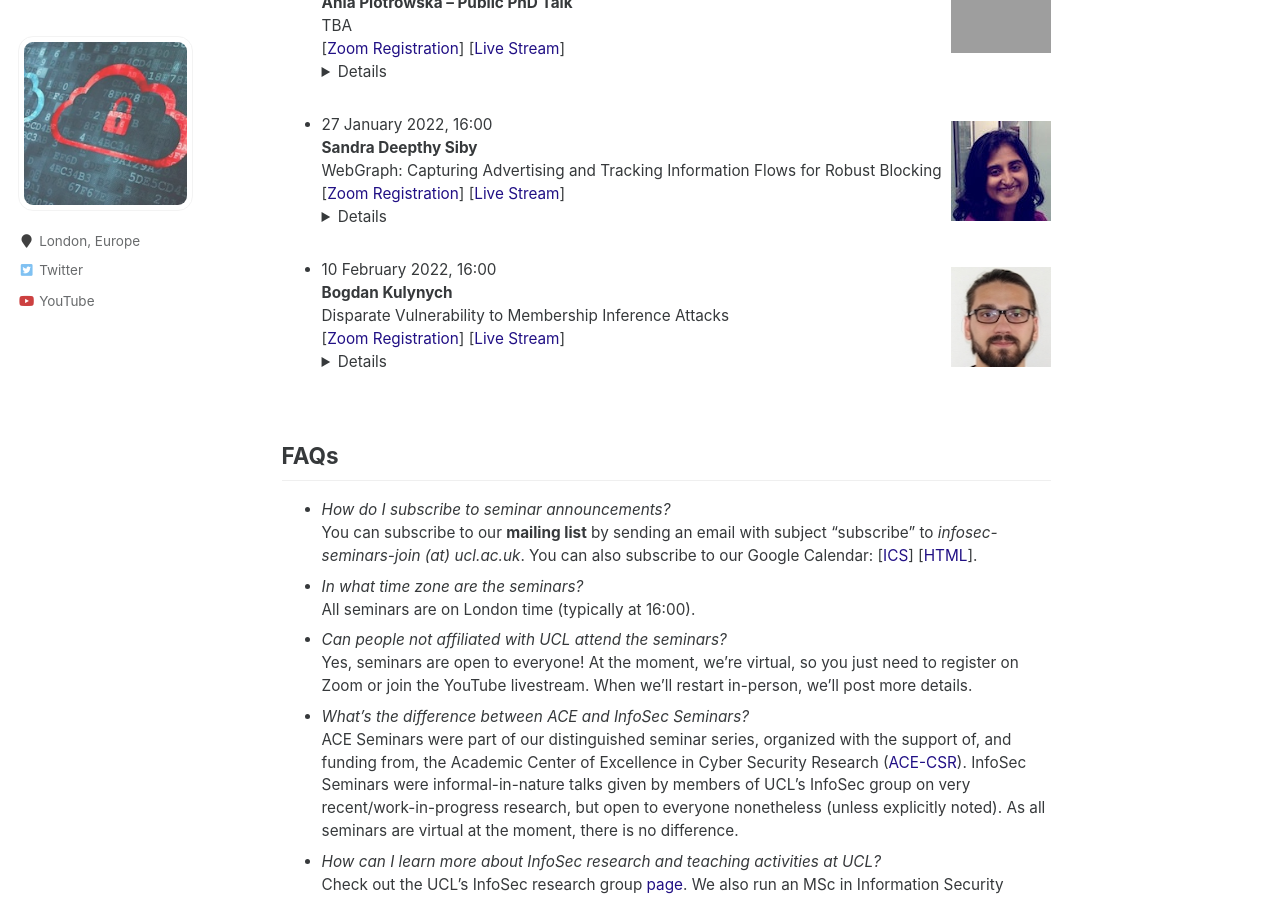
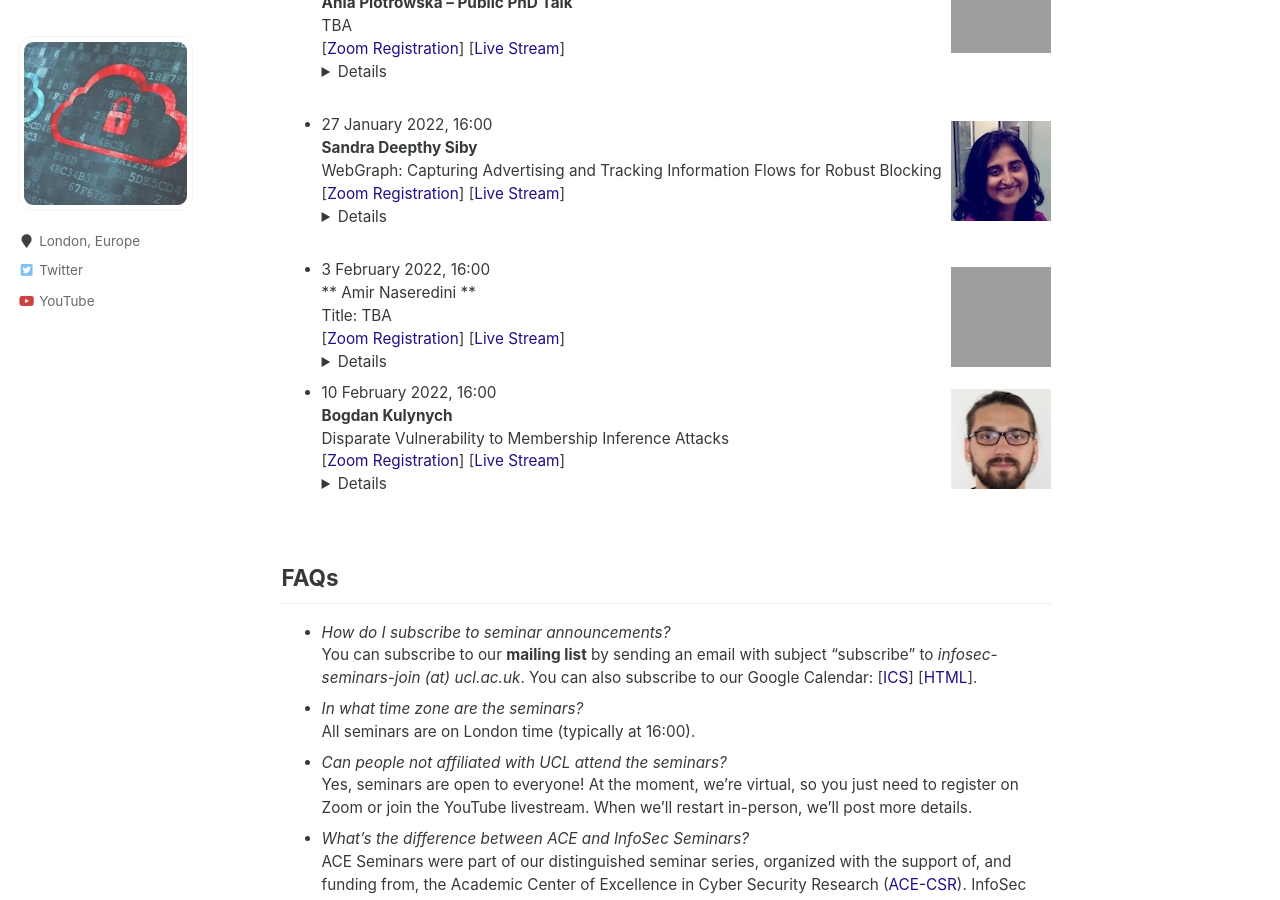
Before and after one commit to uclisec/uclisec.github.io, a Jekyll site: the page built from _pages/seminars.md, in a window 1280 px wide and 900 px high, scrolled down 609 px. Built offline with Jekyll 4.4.1, drawn with Linux system fonts in a browser that asks for light colours; grey boxes are pictures that could not be loaded.

Commit message:
Update seminars.md

```diff
--- a/_pages/seminars.md
+++ b/_pages/seminars.md
@@ -30,6 +30,13 @@ TBA
 **Sandra Deepthy Siby**
 WebGraph: Capturing Advertising and Tracking Information Flows for Robust Blocking
 [[Zoom Registration](https://ucl.zoom.us/meeting/register/tJYpf-2grTorGNxFnItdfR3SSG89tgyB9Zeh)] [[Live Stream]()]<details>**Abstract:**<br><br>**Bio**:.<br></details>
+<!----->
+<img src="../images/ Amir.jpg" style="float:right;width:100px;height:100px;margin-top:15px">
+- 3 February 2022, 16:00
+** Amir Naseredini **
+Title: TBA
+[[Zoom Registration](https://ucl.zoom.us/meeting/register/tJYpf-2grTorGNxFnItdfR3SSG89tgyB9Zeh)] [[Live Stream](https://youtu.be/vvluE5JOFds)]<details>**Abstract:** TBA.
+<br><br>**Bio**: Amir Naseredini is a Ph.D. candidate and an Associate Tutor at FoSS group at the University of Sussex. After obtaining his Doctoral degree, his ultimate goal was to pursue a career inline with his research interest in a dynamic research environment including pioneer companies and/or academia.<br></details>
 <!----->
 <img src="../images/bogdan.jpg" style="float:right;width:100px;height:100px;margin-top:15px">
 - 10 February 2022, 16:00
```
